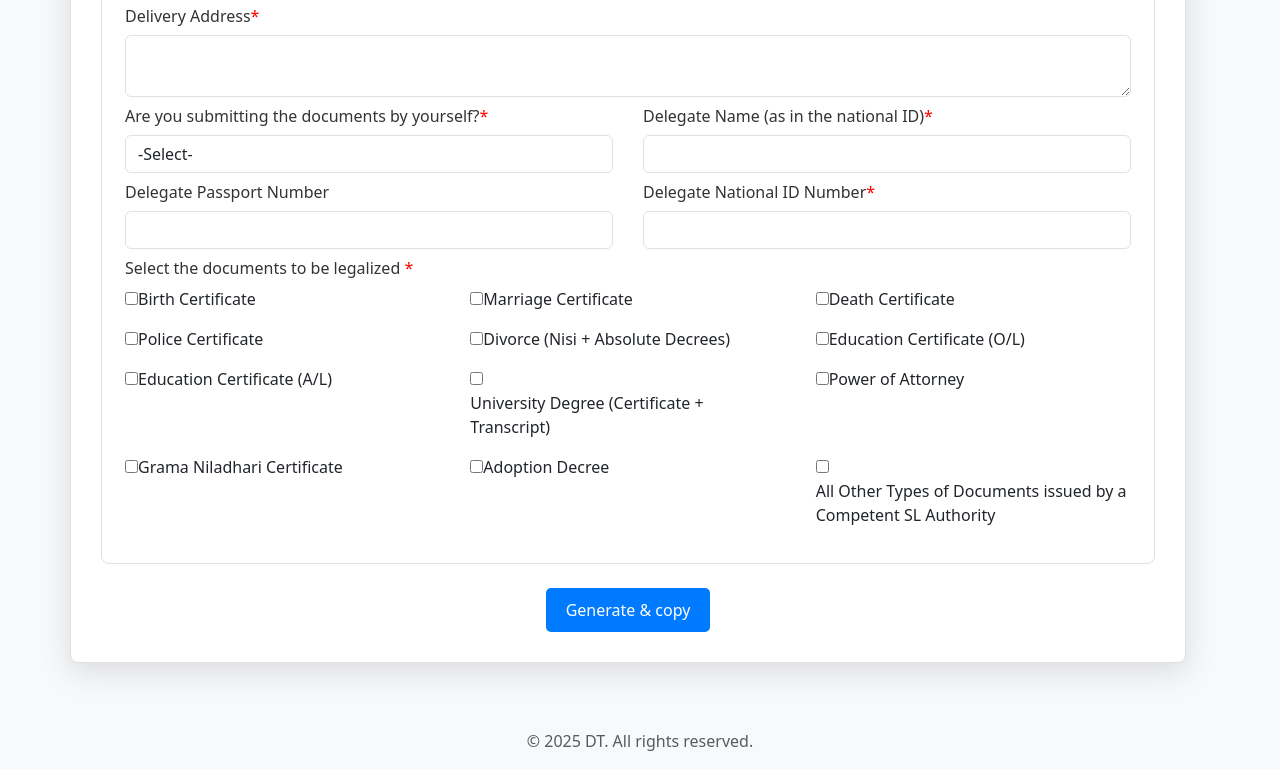
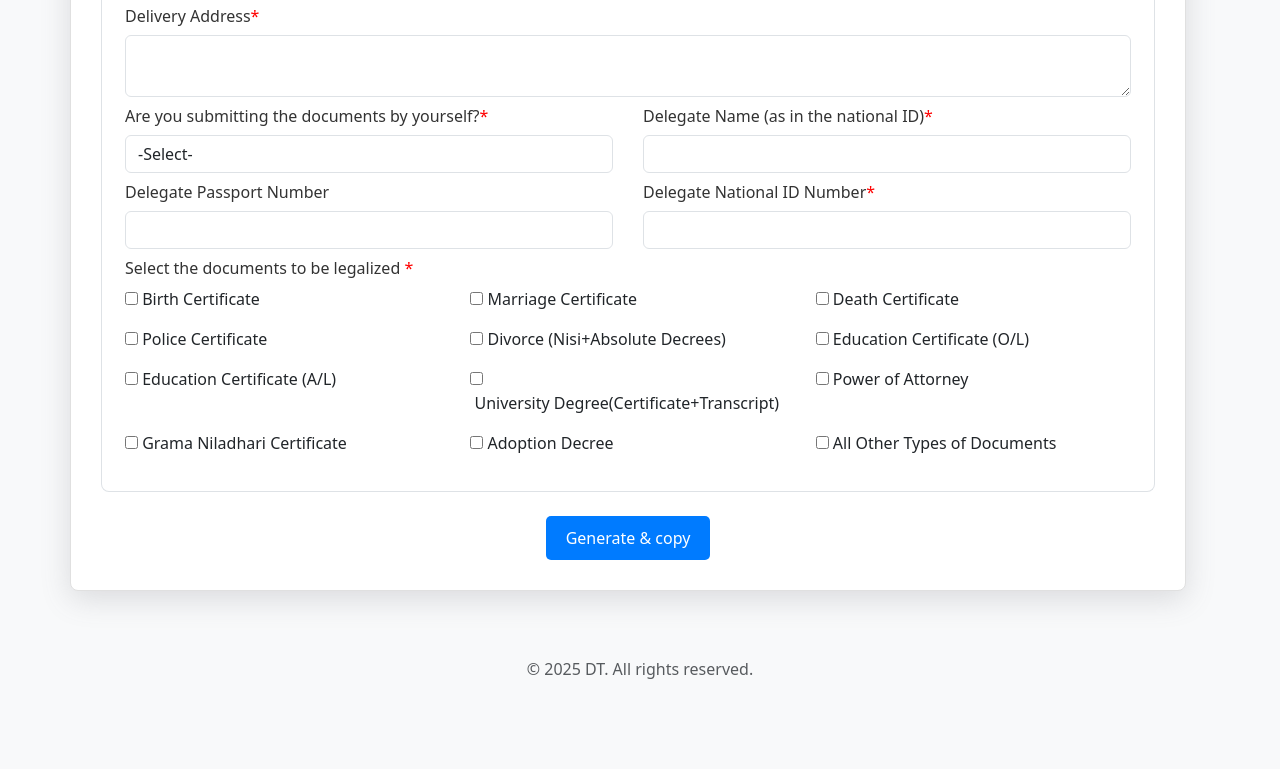
Before and after one commit to dasunthi/DataCodeGen, a plain HTML site: page index.html in a window 1280 px wide. Shown: the part 776-1545 px from the top of the page. After the commit the page ends 1473 px from the top, so only its background shows below. Drawn offline with nearby package versions, Linux system fonts and the light colour scheme.

Commit message:
New Update index.html

```diff
--- a/index.html
+++ b/index.html
@@ -704,40 +704,40 @@
                                             </div>
                                         </div>
                                         <div class="col-sm-4 col-md-4 col-lg-4 pl pr">
-                                            <p class="d-inline-block"><input type="checkbox" name="documentsType1" id="chk1_1" value="1_1" onchange=""><label for="chk1_1">Birth Certificate</label></p>
+                                            <p class="d-inline-block"><input type="checkbox" name="documentsType1" id="chk1_1" value="1_1" onchange=""><label for="chk1_1">&nbsp;Birth Certificate</label></p>
                                         </div>
                                         <div class="col-sm-4 col-md-4 col-lg-4 pl pr">
-                                            <p class="d-inline-block"><input type="checkbox" name="documentsType1" id="chk1_2" value="1_2" onchange=""><label for="chk1_2">Marriage Certificate</label></p>
+                                            <p class="d-inline-block"><input type="checkbox" name="documentsType1" id="chk1_2" value="1_2" onchange=""><label for="chk1_2">&nbsp;Marriage Certificate</label></p>
                                         </div>
                                         <div class="col-sm-4 col-md-4 col-lg-4 pl pr">
-                                            <p class="d-inline-block"><input type="checkbox" name="documentsType1" id="chk1_3" value="1_3" onchange=""><label for="chk1_3">Death Certificate</label></p>
+                                            <p class="d-inline-block"><input type="checkbox" name="documentsType1" id="chk1_3" value="1_3" onchange=""><label for="chk1_3">&nbsp;Death Certificate</label></p>
                                         </div>
                                         <div class="col-sm-4 col-md-4 col-lg-4 pl pr">
-                                            <p class="d-inline-block"><input type="checkbox" name="documentsType1" id="chk1_4" value="1_4" onchange=""><label for="chk1_4">Police Certificate</label></p>
+                                            <p class="d-inline-block"><input type="checkbox" name="documentsType1" id="chk1_4" value="1_4" onchange=""><label for="chk1_4">&nbsp;Police Certificate</label></p>
                                         </div>
                                         <div class="col-sm-4 col-md-4 col-lg-4 pl pr">
-                                            <p class="d-inline-block"><input type="checkbox" name="documentsType1" id="chk1_5" value="1_5" onchange=""><label for="chk1_5">Divorce (Nisi + Absolute Decrees)</label></p>
+                                            <p class="d-inline-block"><input type="checkbox" name="documentsType1" id="chk1_5" value="1_5" onchange=""><label for="chk1_5">&nbsp;Divorce (Nisi+Absolute Decrees)</label></p>
                                         </div>
                                         <div class="col-sm-4 col-md-4 col-lg-4 pl pr">
-                                            <p class="d-inline-block"><input type="checkbox" name="documentsType1" id="chk1_6" value="1_6" onchange=""><label for="chk1_6">Education Certificate (O/L)</label></p>
+                                            <p class="d-inline-block"><input type="checkbox" name="documentsType1" id="chk1_6" value="1_6" onchange=""><label for="chk1_6">&nbsp;Education Certificate (O/L)</label></p>
                                         </div>
                                         <div class="col-sm-4 col-md-4 col-lg-4 pl pr">
-                                            <p class="d-inline-block"><input type="checkbox" name="documentsType1" id="chk1_7" value="1_7" onchange=""><label for="chk1_7">Education Certificate (A/L)</label></p>
+                                            <p class="d-inline-block"><input type="checkbox" name="documentsType1" id="chk1_7" value="1_7" onchange=""><label for="chk1_7">&nbsp;Education Certificate (A/L)</label></p>
                                         </div>
                                         <div class="col-sm-4 col-md-4 col-lg-4 pl pr">
-                                            <p class="d-inline-block"><input type="checkbox" name="documentsType1" id="chk1_8" value="1_8" onchange=""><label for="chk1_8">University Degree (Certificate + Transcript)</label></p>
+                                            <p class="d-inline-block"><input type="checkbox" name="documentsType1" id="chk1_8" value="1_8" onchange=""><label for="chk1_8">&nbsp;University Degree(Certificate+Transcript)</label></p>
                                         </div>
                                         <div class="col-sm-4 col-md-4 col-lg-4 pl pr">
-                                            <p class="d-inline-block"><input type="checkbox" name="documentsType1" id="chk1_9" value="1_9" onchange=""><label for="chk1_9">Power of Attorney</label></p>
+                                            <p class="d-inline-block"><input type="checkbox" name="documentsType1" id="chk1_9" value="1_9" onchange=""><label for="chk1_9">&nbsp;Power of Attorney</label></p>
                                         </div>
                                         <div class="col-sm-4 col-md-4 col-lg-4 pl pr">
-                                            <p class="d-inline-block"><input type="checkbox" name="documentsType1" id="chk1_10" value="1_10" onchange=""><label for="chk1_10">Grama Niladhari Certificate</label></p>
+                                            <p class="d-inline-block"><input type="checkbox" name="documentsType1" id="chk1_10" value="1_10" onchange=""><label for="chk1_10">&nbsp;Grama Niladhari Certificate</label></p>
                                         </div>
                                         <div class="col-sm-4 col-md-4 col-lg-4 pl pr">
-                                            <p class="d-inline-block"><input type="checkbox" name="documentsType1" id="chk1_11" value="1_11" onchange=""><label for="chk1_11">Adoption Decree</label></p>
+                                            <p class="d-inline-block"><input type="checkbox" name="documentsType1" id="chk1_11" value="1_11" onchange=""><label for="chk1_11">&nbsp;Adoption Decree</label></p>
                                         </div>
                                         <div class="col-sm-4 col-md-4 col-lg-4 pl pr">
-                                            <p class="d-inline-block"><input type="checkbox" name="documentsType1" id="chk1_12" value="1_12" onchange=""><label for="chk1_12">All Other Types of Documents issued by a Competent SL Authority</label></p>
+                                            <p class="d-inline-block"><input type="checkbox" name="documentsType1" id="chk1_12" value="1_12" onchange=""><label for="chk1_12">&nbsp;All Other Types of Documents</label></p>
                                         </div>
                                     </div>
                                 </div>
@@ -762,7 +762,7 @@
         </div>
     </footer>
 <script src="https://cdn.jsdelivr.net/npm/bootstrap@5.3.0/dist/js/bootstrap.bundle.min.js"></script>
-<!-- <script src="https://cdnjs.cloudflare.com/ajax/libs/jquery/3.6.0/jquery.min.js"></script>-->
+<script src="https://cdnjs.cloudflare.com/ajax/libs/jquery/3.6.0/jquery.min.js"></script>
 <script src="https://unpkg.com/imask"></script>
 </body>
 </html>
@@ -876,8 +876,7 @@ function DelegateOption(value, applicantNum) {
     }
 }
 
-
- // --- Form Submission Handling with Required Field Validation ---
+// --- Form Submission Handling with Required Field Validation ---
 document.getElementById('registrationForm').addEventListener('submit', function(event) {
     event.preventDefault(); // Stop the default form submission (page reload)
 
```
